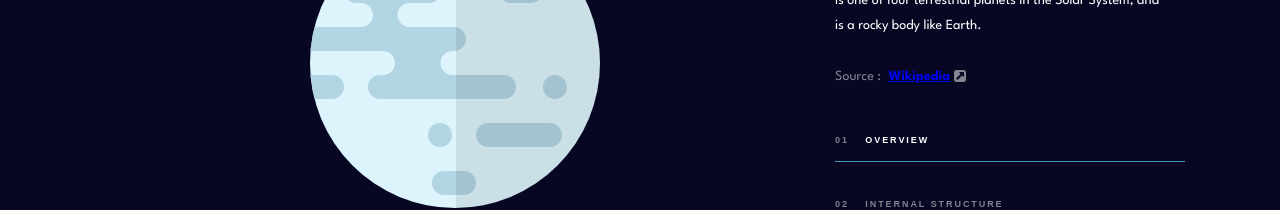
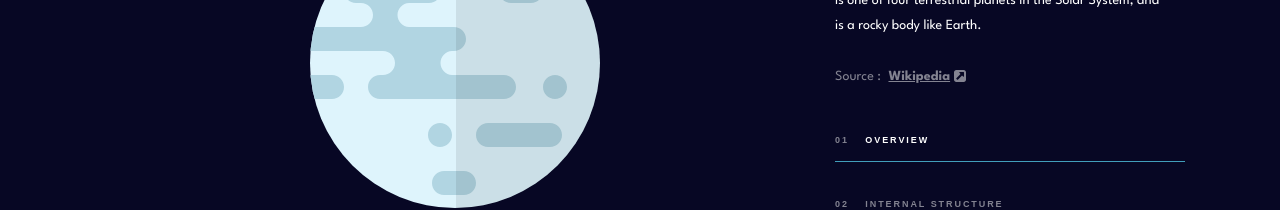
Before and after one commit to jkellerman/Planet-viewer, a React (Create React App) app: page /planet/mercury in a window 1280 px wide. Shown: the part 368-578 px from the top of the page. Built offline with nearby package versions, Linux system fonts and the light colour scheme.

Commit message:
refactor: replace default link colour

```diff
--- a/src/components/PlanetDescription/PlanetDescription.styled.ts
+++ b/src/components/PlanetDescription/PlanetDescription.styled.ts
@@ -70,6 +70,7 @@ export const SourceHeading = styled.span`
 
 export const WikiLink = styled.a`
   font-weight: ${Theme.fontWeight.bold};
+  color: ${Theme.colors.secondary};
 `;
 
 export const SVG = styled.svg`
```
